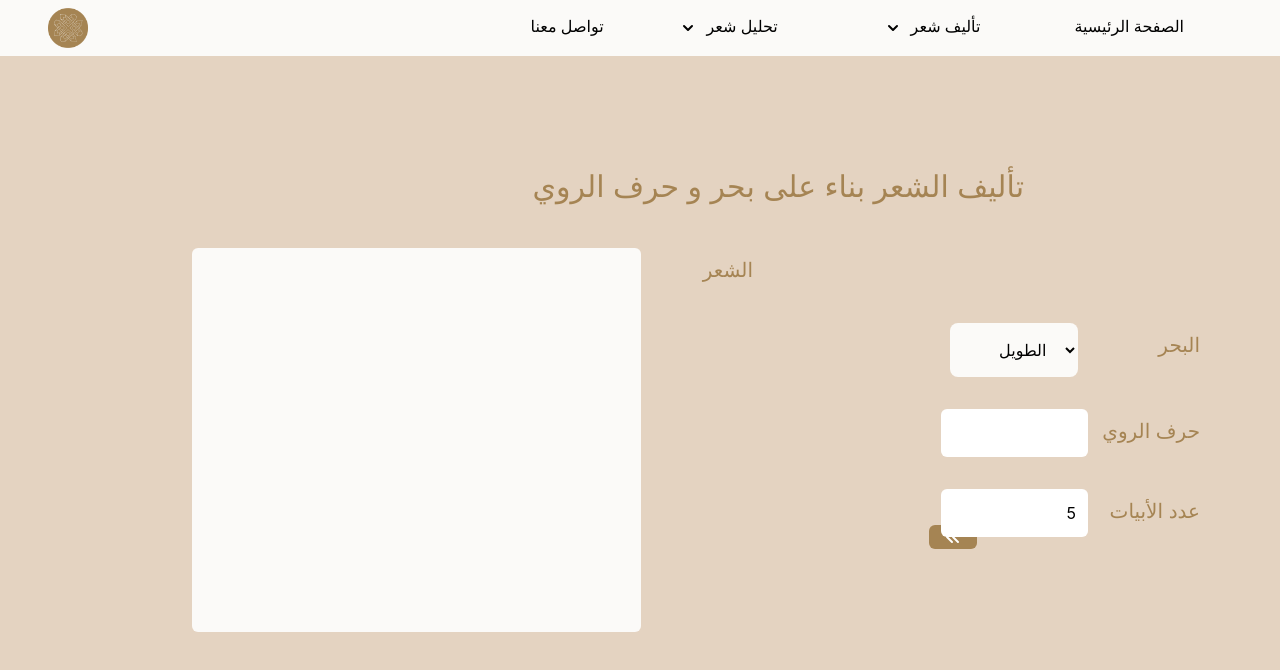
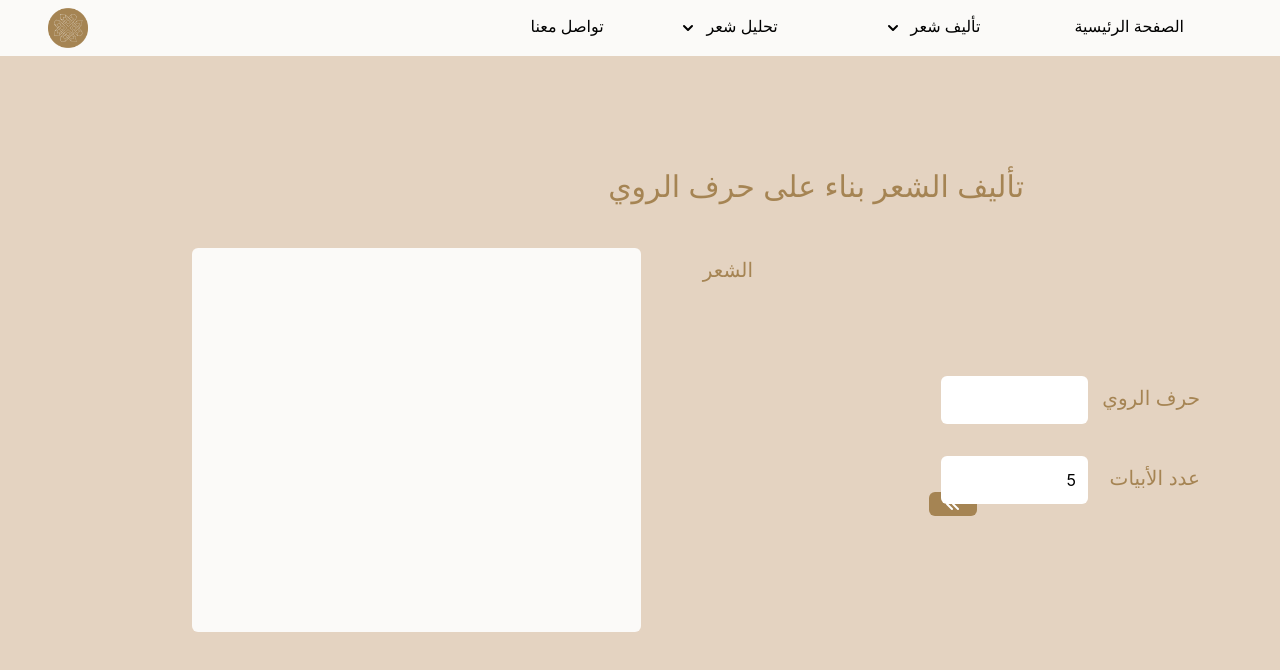
Before and after one commit to wadjih-bencheikh18/arabicthon-front, a React (Create React App) app: page /ba7rRawi in a window 1280 px wide. Shown: the top 670 px of the page. Built offline with nearby package versions, Linux system fonts and the light colour scheme.

Commit message:
update rawi

```diff
--- a/src/components/Functional/Ba7rAndRawi.jsx
+++ b/src/components/Functional/Ba7rAndRawi.jsx
@@ -3,41 +3,21 @@ import InputResult from "./InputResult";
 import { useState } from "react";
 import axios from "axios";
 import Load from "../../pics/load.svg";
-import BackURL from "./Backend";
+import BackURL,{awzan} from "./Backend";
 export default function WaznAndRawi() {
-  const [data, setData] = useState({ meter:"الطويل",sujet:"" });
+
+  const [data, setData] = useState({
+    meter: "الكامل",
+    sujet: "",
+  });
   const [load, setLoad] = useState(false);
   return (
     <div className="h-screen flex flex-col justify-center">
       <div className="text-right mb-0 mr-64 text-3xl pb-6 text-[#A58453]">
-        تأليف الشعر بناء على بحر و حرف الروي
+        تأليف الشعر بناء على حرف الروي
       </div>
       <div className="flex-row-reverse flex justify-center items-center gap-x-72">
         <div className="flex flex-col space-y-8">
-          <div className="flex flex-row-reverse">
-            <div className="text-xl -mr-28 ml-20 pt-2 text-[#A58453]">
-              البحر
-            </div>
-            <select
-              onChange={({target})=>{setData((data) => ({ ...data, meter:target.value }))  }}
-              className="rounded-lg text-right bg-[#FBFAF8] w-32 p-4"
-            >
-              <option value="الطويل">الطويل</option>
-              <option value="المديد">المديد</option>
-              <option value="البسيط">البسيط</option>
-              <option value="الوافر">الوافر</option>
-              <option value="الكامل">الكامل</option>
-              <option value="الهزج">الهزج</option>
-              <option value="الرجز">الرجز</option>
-              <option value="الرمل">الرمل</option>
-              <option value="السريع">السريع</option>
-              <option value="المنسرح">المنسرح</option>
-              <option value="الخفيف">الخفيف</option>
-              <option value="المجتث">المجتث</option>
-              <option value="المتقارب">المتقارب</option>
-              <option value="المتدارك">المتدارك</option>
-            </select>
-          </div>
           <InputResult
             minWidth={12}
             maxHeight={1}
--- a/src/components/Functional/Backend.js
+++ b/src/components/Functional/Backend.js
@@ -1,2 +1,19 @@
 const BackURL = "http://localhost:5000/";
+const awzan = [
+  "الطويل",
+  "المديد",
+  "البسيط",
+  "الوافر",
+  "الكامل",
+  "الهزج",
+  "الرجز",
+  "الرمل",
+  "السريع",
+  "المنسرح",
+  "الخفيف",
+  "المجتث",
+  "المتقارب",
+  "المتدارك",
+];
+export {awzan}
 export default BackURL
--- a/src/components/Functional/GenImage.jsx
+++ b/src/components/Functional/GenImage.jsx
@@ -14,7 +14,7 @@ export default function GenImage() {
   const onDrop = useCallback((files) => {
     files.forEach((file) => {
       if (file.type.startsWith("image")) {
-        setData((data)=>({...data,image:URL.createObjectURL(file)}));
+        setData((data)=>({...data,image:URL.createObjectURL(file),file}));
       }
     });
   }, []);
@@ -94,6 +94,7 @@ export default function GenImage() {
                   params: {
                     lines,
                     image: data.image,
+                    file:data.file
                   },
                 })
                 .then((response) => {
--- a/src/components/Functional/LastWord.jsx
+++ b/src/components/Functional/LastWord.jsx
@@ -5,7 +5,7 @@ import { ChevronDoubleLeftIcon } from "@heroicons/react/solid";
 import axios from "axios";
 import Load from "../../pics/load.svg";
 import  { postFix, preFix } from "./Tachkil";
-import BackURL from "./Backend";
+import BackURL, { awzan } from "./Backend";
 export default function LastWord() {
   const [show, setShow] = useState(false);
   const [load, setLoad] = useState(false);
--- a/src/components/Functional/Subject.jsx
+++ b/src/components/Functional/Subject.jsx
@@ -3,9 +3,12 @@ import InputResult from "./InputResult";
 import { useState } from "react";
 import axios from "axios";
 import Load from "../../pics/load.svg";
-import BackURL from "./Backend";
+import BackURL, { awzan } from "./Backend";
 export default function Subject() {
-  const [data, setData] = useState({ meter: "الكامل", rhyme: "ر" });
+  const [data, setData] = useState({
+    meter: "الكامل",
+    rhyme: "ر",
+  });
   const [load, setLoad] = useState(false);
   return (
     <div className="h-screen flex flex-col justify-center">
--- a/src/sections/ChoiceTa2lif.jsx
+++ b/src/sections/ChoiceTa2lif.jsx
@@ -5,8 +5,8 @@ export function ChoiceTa2lif() {
   const [index, setIndex] = useState(undefined);
   const functionalities = [
     {
-      short: "بحر و حرف الروي",
-      long: "تأليف الشعر بناء على بحر و حرف الروي",
+      short: "حرف الروي",
+      long: "تأليف الشعر بناء على حرف الروي",
       link: "/ba7rRawi",
     },
     {
```
